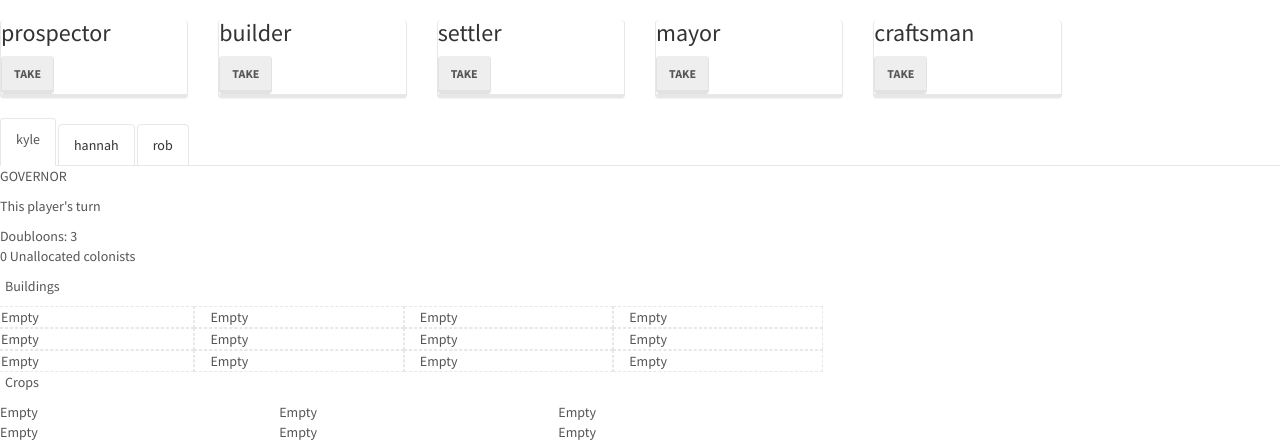
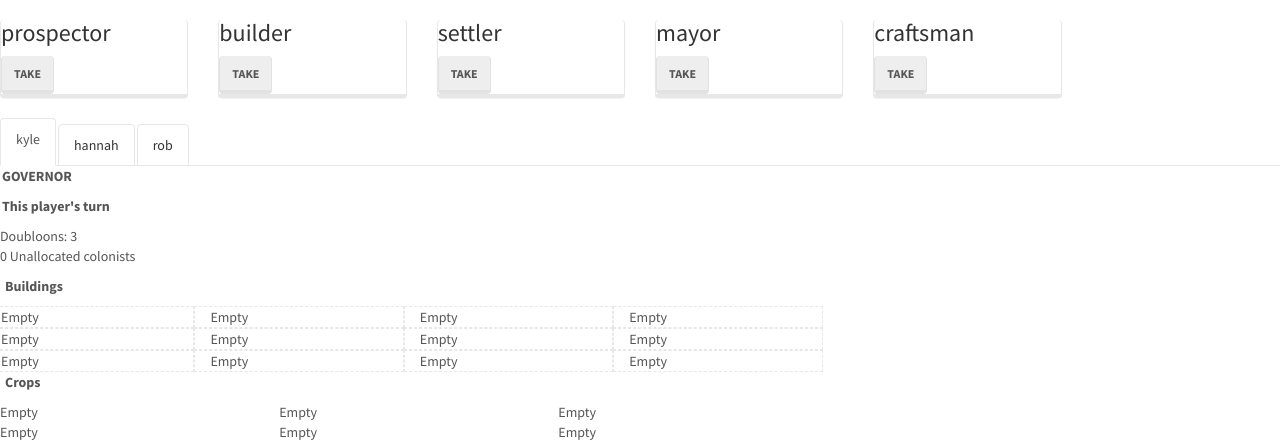
Before and after one commit to AJamesPhillips/rico, a React app: page / in a window 1280 px wide. Shown: the top 442 px of the page. Built offline with nearby package versions, Linux system fonts and the light colour scheme; what @ajp/utils-ts would draw is missing.

Commit message:
Make some of the subtitles bold

```diff
--- a/src/components/board/PlayerBuildings.jsx
+++ b/src/components/board/PlayerBuildings.jsx
@@ -22,7 +22,7 @@ const PlayerBuildings = ({
 }) => {
   return (
     <Row>
-      <p style={{paddingLeft: '20px'}}>Buildings</p>
+      <p style={{ paddingLeft: "20px", fontWeight: "bold" }}>Buildings</p>
       {
         buildings.map((building, index) =>
           <Col
--- a/src/components/board/PlayerCrops.jsx
+++ b/src/components/board/PlayerCrops.jsx
@@ -22,7 +22,7 @@ const PlayerCrops = ({
 }) => {
   return (
     <Row>
-      <p style={{paddingLeft: '20px'}}>Crops</p>
+      <p style={{ paddingLeft: "20px", fontWeight: "bold" }}>Crops</p>
       {
         crops.map((crop,index) =>
           <Col
--- a/src/components/board/status.jsx
+++ b/src/components/board/status.jsx
@@ -7,7 +7,7 @@ const PlayerStatus = ({
   isCurrentJobPlayer
 }) => {
   return (
-    <div>
+    <div style={{ paddingLeft: "2px", fontWeight: "bold" }}>
       <p>{governor ? 'GOVERNOR' : ''}</p>
       <p>{isCurrentPlayer ? 'This player\'s turn' : ''}</p>
       <p>{isCurrentJobPlayer ? 'This player\'s job phase' : ''}</p>
```
